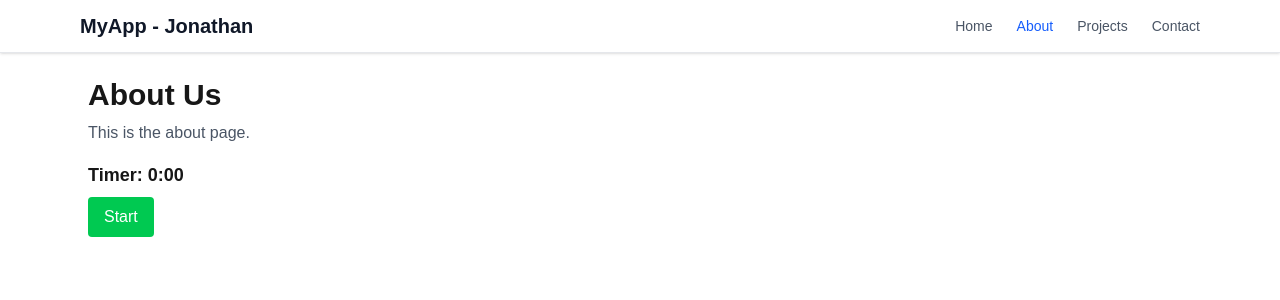
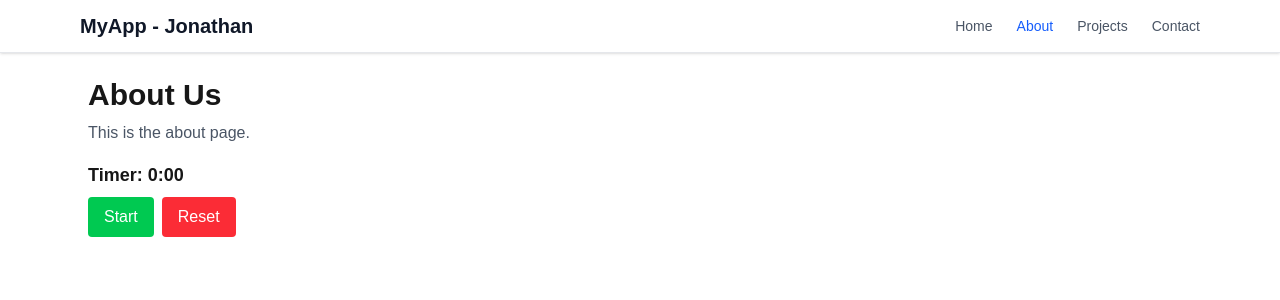
Before and after one commit to jonathan-llemit-dev/my-app, a Next.js app: page /about in a window 1280 px wide. Shown: the top 300 px of the page. Built offline with nearby package versions, Linux system fonts and the light colour scheme.

Commit message:
Add reset functionality to timer in About page

```diff
--- a/app/about/page.tsx
+++ b/app/about/page.tsx
@@ -16,6 +16,11 @@ export default function About() {
     return () => clearInterval(id);
   }, [isRunning]);
 
+  function handleReset() : void {
+    setIsRunning(false);
+    setTime(0);
+  }
+
   const minutes = Math.floor(time / 60);
   const remainder = time % 60;
   const clock = `${minutes}:${String(remainder).padStart(2, "0")}`;
@@ -25,12 +30,18 @@ export default function About() {
       <h1 className="text-3xl font-bold">About Us</h1>
       <p className="mt-2 text-gray-600">This is the about page.</p>
       <div className="mt-4">
-        <p className="text-lg font-semibold">Timer: {clock}</p>
+        <p className="text-lg font-semibold" aria-live="polite">Timer: {clock}</p>
         <button
           onClick={() => setIsRunning((running) => !running)}
-          className={`mt-2 rounded px-4 py-2 text-white ${isRunning ? `bg-blue-500 hover:bg-blue-600` : `bg-green-500 hover:bg-green-600`}`}
+          className={`mt-2 mr-2 rounded px-4 py-2 text-white ${isRunning ? "bg-blue-500 hover:bg-blue-600" : "bg-green-500 hover:bg-green-600"}`}
         >
           {isRunning ? "Pause" : "Start"}
+        </button>
+        <button
+          onClick={handleReset}
+          className={`mt-2 rounded px-4 py-2 text-white bg-red-500 hover:bg-red-600`}
+        >
+          Reset
         </button>
       </div>
     </div>
```
